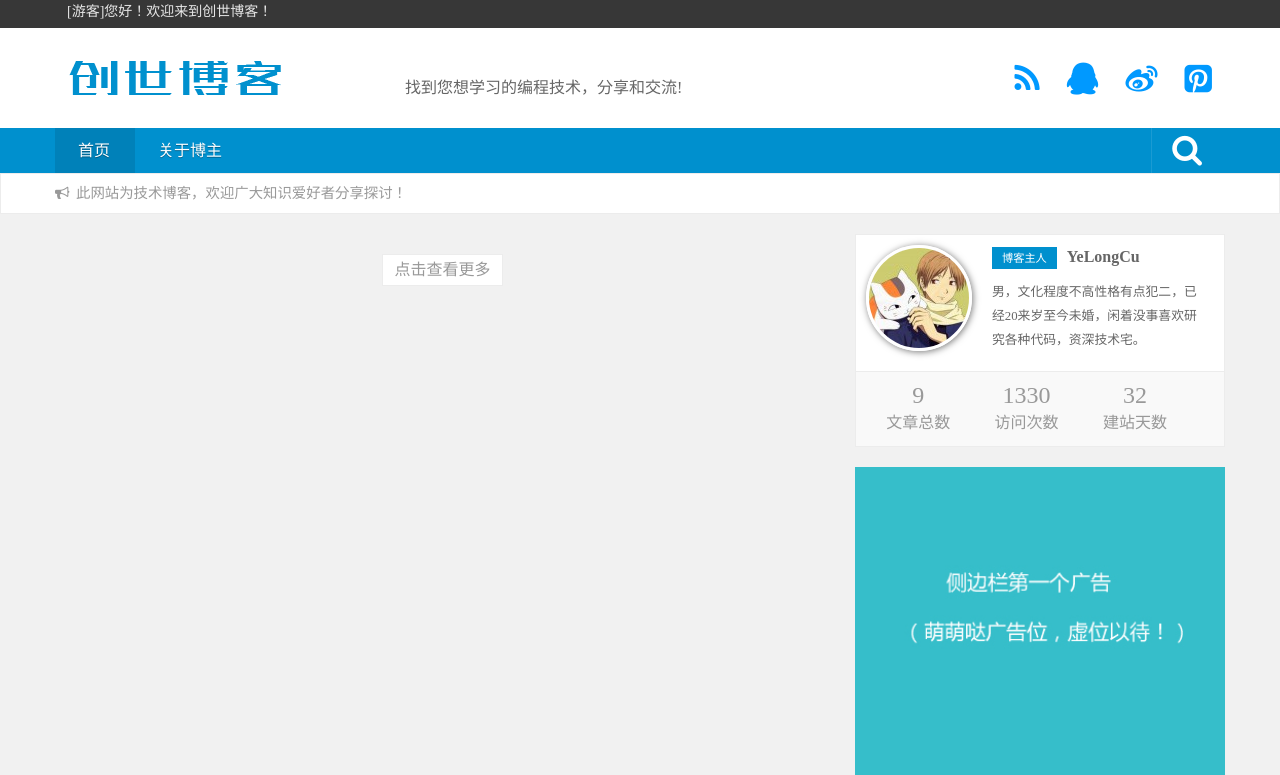
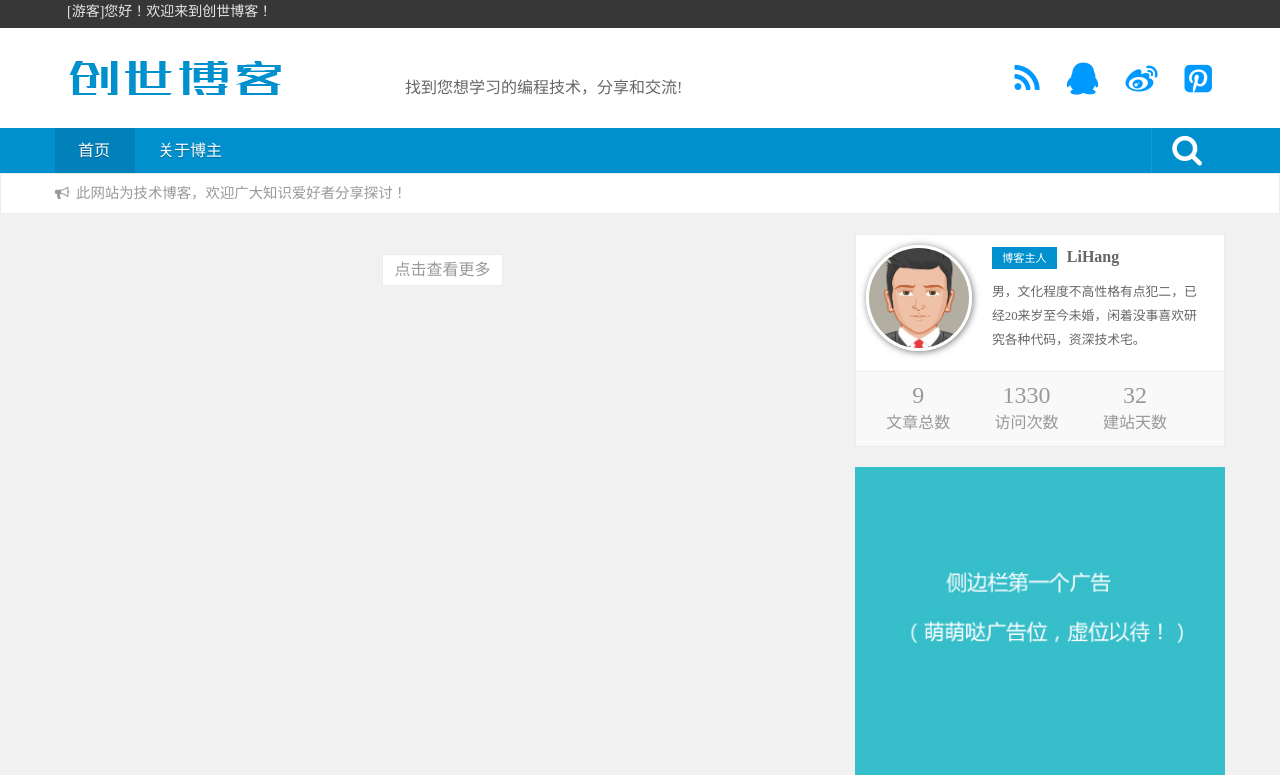
Before and after one commit to yuwuxin/blog_fishsou_com, a Django app: page / in a window 1280 px wide. Shown: the top 775 px of the page. Run offline with Django 3.2, Linux system fonts and the light colour scheme; data that the repository does not hold is empty.

Commit message:
创世博客 模板优化

```diff
--- a/blog/templates/widgets/right.html
+++ b/blog/templates/widgets/right.html
@@ -3,7 +3,7 @@
 <div class="sider">
   <div class="right">
     <div class="author">
-      <div class="topauthor"> <img alt="" src="{% static "/images/avatar.jpeg" %}" class="avatar avatar-100 photo" height="100" width="100"> <span class="intag">博客主人</span><span class="names">YeLongCu</span></br>
+      <div class="topauthor"> <img alt="" src="{% static "/images/avatar5.jpg" %}" class="avatar avatar-100 photo" height="100" width="100"> <span class="intag">博客主人</span><span class="names">LiHang</span></br>
         <span class="talk"> 男，文化程度不高性格有点犯二，已经20来岁至今未婚，闲着没事喜欢研究各种代码，资深技术宅。 </span> </div>
       <span class="bot"></span> </div>
     <div class="butauthor author">
```
Also changed, not shown: static/images/avatar5.jpg (added).
